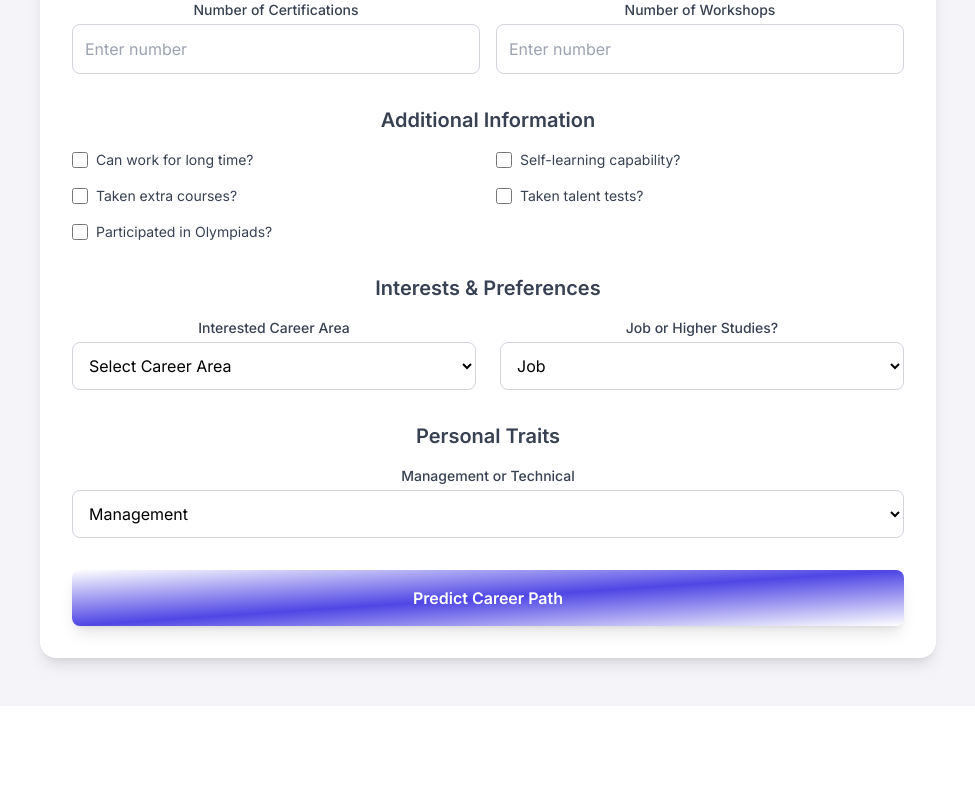
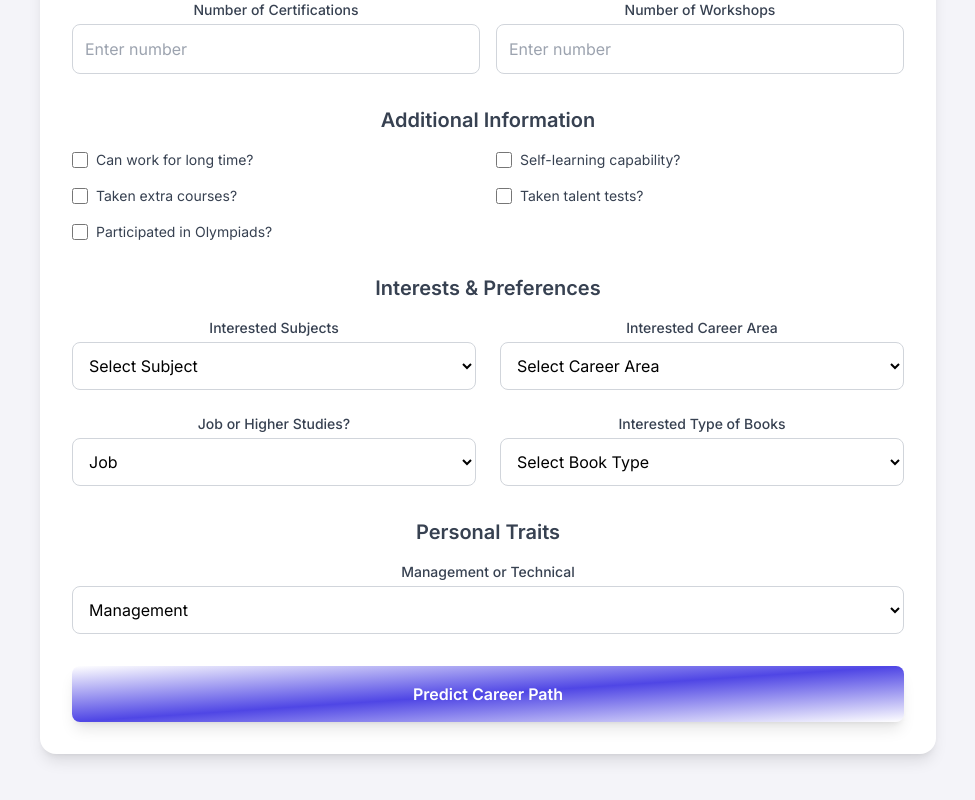
Before and after one commit to ShaikAmreen786/ChatBot, a React (Create React App) app: page /predict in a window 1280 px wide. Shown: the part 1100-1900 px from the top of the page, without its empty margins (152-1127 px from the left). Before the commit the page ends 1806 px from the top, so only its background shows below. Built offline with nearby package versions, Linux system fonts and the light colour scheme.

Commit message:
create Interested Type of Books and interested_subjects

```diff
--- a/src/components/RolePredictionForm.js
+++ b/src/components/RolePredictionForm.js
@@ -32,7 +32,7 @@ export default function RolePredictionForm() {
         company_type: '',
         taken_inputs_from_seniors: false,
         interested_in_games: false,
-        interested_books: 'Technology',
+        interested_books: '',
         expected_salary: '',
         relationship_status: false,
         behavior_type: 'stubborn',
@@ -364,6 +364,30 @@ export default function RolePredictionForm() {
                         <div className="grid grid-cols-1 md:grid-cols-2 gap-6">
                             <div>
                                 <label className="block text-sm font-medium text-gray-700 mb-1">
+                                    Interested Subjects
+                                </label>
+                                <select
+                                    name="interested_subjects"
+                                    value={formData.interested_subjects}
+                                    onChange={handleChange}
+                                    className="w-full p-3 border border-gray-300 rounded-lg"
+                                    required
+                                >
+                                    <option value="">Select Subject</option>
+                                    <option value="0">Cloud Computing</option>
+                                    <option value="1">Networks</option>
+                                    <option value="2">Hacking</option>
+                                    <option value="3">Computer Architecture</option>
+                                    <option value="4">Programming</option>
+                                    <option value="5">Parallel Computing</option>
+                                    <option value="6">IOT</option>
+                                    <option value="7">Data Engineering</option>
+                                    <option value="8">Software Engineering</option>
+                                    <option value="9">Management</option>
+                                </select>
+                            </div>
+                            <div>
+                                <label className="block text-sm font-medium text-gray-700 mb-1">
                                     Interested Career Area
                                 </label>
                                 <select
@@ -395,6 +419,53 @@ export default function RolePredictionForm() {
                                 >
                                     <option value="Job">Job</option>
                                     <option value="Higher Studies">Higher Studies</option>
+                                </select>
+                            </div>
+
+                            {/* Interested Books */}
+                            <div>
+                                <label className="block text-sm font-medium text-gray-700 mb-1">
+                                    Interested Type of Books
+                                </label>
+                                <select
+                                    name="interested_books"
+                                    value={formData.interested_books}
+                                    onChange={handleChange}
+                                    className="w-full p-3 border border-gray-300 rounded-lg"
+                                    required
+                                >
+                                    <option value="">Select Book Type</option>
+                                    <option value="0">Prayer Books</option>
+                                    <option value="1">Children's</option>
+                                    <option value="2">Travel</option>
+                                    <option value="3">Romance</option>
+                                    <option value="4">Cookbooks</option>
+                                    <option value="5">Self help</option>
+                                    <option value="6">Drama</option>
+                                    <option value="7">Math</option>
+                                    <option value="8">Religion & Spirituality</option>
+                                    <option value="9">Anthology</option>
+                                    <option value="10">Trilogy</option>
+                                    <option value="11">Autobiographies</option>
+                                    <option value="12">Mystery</option>
+                                    <option value="13">Diaries</option>
+                                    <option value="14">Journals</option>
+                                    <option value="15">History</option>
+                                    <option value="16">Art</option>
+                                    <option value="17">Dictionaries</option>
+                                    <option value="18">Horror</option>
+                                    <option value="19">Encyclopedias</option>
+                                    <option value="20">Action and Adventure</option>
+                                    <option value="21">Fantasy</option>
+                                    <option value="22">Comics</option>
+                                    <option value="23">Science Fiction</option>
+                                    <option value="24">Series</option>
+                                    <option value="25">Guide</option>
+                                    <option value="26">Biographies</option>
+                                    <option value="27">Health</option>
+                                    <option value="28">Satire</option>
+                                    <option value="29">Science</option>
+                                    <option value="30">Poetry</option>
                                 </select>
                             </div>
                         </div>
```
